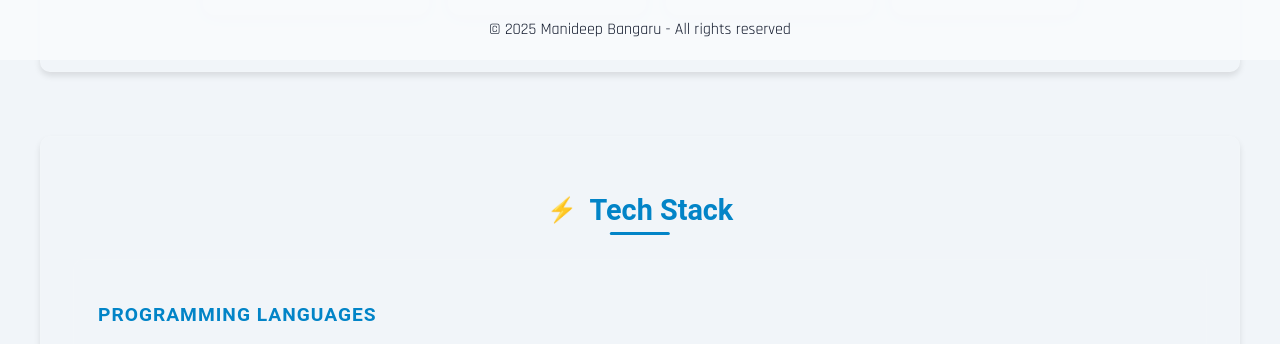
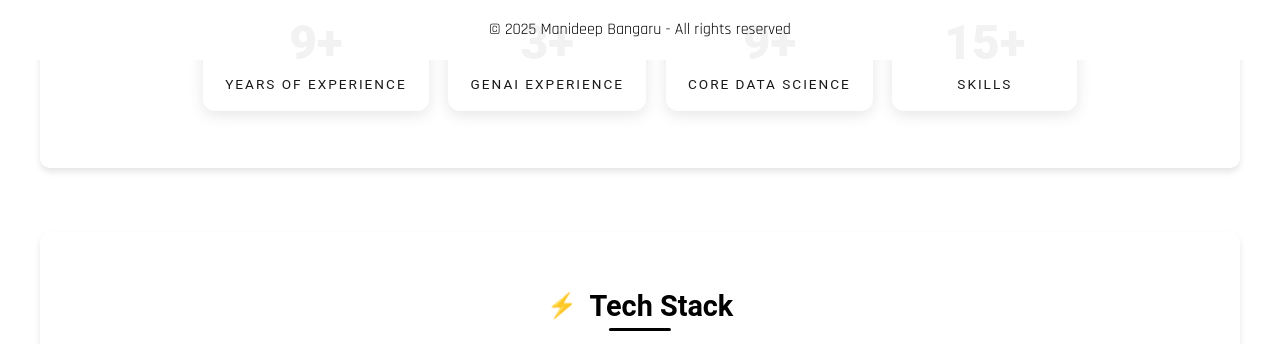
Before and after one commit to ManideepBangaru/manideepbangaru.github.io, a plain HTML site: page index.html in a window 1280 px wide. Shown: the part 740-1084 px from the top of the page. Drawn offline with nearby package versions, Linux system fonts and the light colour scheme; grey boxes are pictures that could not be loaded; a web font is replaced by a local one.

Commit message:
style: update color palette to black and white theme with improved contrast

```diff
--- a/css/styles.css
+++ b/css/styles.css
@@ -4,37 +4,42 @@
 /* Modern theme color palette */
 :root {
     /* Dark theme (default) */
-    --primary: #06b6d4;    /* Cyan */
-    --secondary: #0ea5e9;  /* Sky blue */
-    --accent: #38bdf8;     /* Lighter sky blue */
-    --dark: #0f172a;       /* Slate 900 */
-    --darker: #020617;     /* Slate 950 */
-    --light: #f8fafc;      /* Slate 50 */
+    --primary: #ffffff;    /* White */
+    --secondary: #ffffff;  /* White */
+    --accent: #ffffff;     /* White */
+    --dark: #000000;      /* Black */
+    --darker: #000000;    /* Black */
+    --light: #ffffff;     /* White */
     --text: var(--light);
     --bg: var(--dark);
-    --header-bg: rgba(15, 23, 42, 0.95);  /* More opaque header */
-    --content-bg: transparent;             /* Transparent content */
-    --footer-bg: rgba(15, 23, 42, 0.95);  /* More opaque footer */
-    --accent-color-hover: #0056b3; /* Darker shade of your accent color */
-    --hover-color: rgba(var(--accent-color-rgb), 0.1);
-    --accent-color: #007bff;
-    --border-color: rgba(0, 0, 0, 0.1);
-    --accent-color-rgb: 0, 123, 255; /* Same as your accent color but in RGB format */
+    --header-bg: rgba(0, 0, 0, 0.95);
+    --content-bg: transparent;
+    --footer-bg: rgba(0, 0, 0, 0.95);
+    --accent-color-hover: #ffffff;
+    --hover-color: rgba(255, 255, 255, 0.1);
+    --accent-color: #ffffff;
+    --border-color: rgba(255, 255, 255, 0.1);
+    --accent-color-rgb: 255, 255, 255;
 }
 
 /* Light theme variables */
 [data-theme="light"] {
-    --primary: #0284c7;    /* Sky 700 */
-    --secondary: #0369a1;  /* Sky 800 */
-    --accent: #0c4a6e;     /* Sky 900 */
-    --dark: #f8fafc;       /* Slate 50 */
-    --darker: #ffffff;
-    --light: #0f172a;      /* Slate 900 */
+    --primary: #000000;    /* Black */
+    --secondary: #000000;  /* Black */
+    --accent: #000000;     /* Black */
+    --dark: #ffffff;       /* White */
+    --darker: #ffffff;     /* White */
+    --light: #000000;      /* Black */
     --text: var(--light);
-    --bg: #f1f5f9;         /*Slate 100 */
-    --header-bg: rgba(248, 250, 252, 0.95);
+    --bg: #ffffff;         /* White */
+    --header-bg: rgba(255, 255, 255, 0.95);
     --content-bg: transparent;
-    --footer-bg: rgba(248, 250, 252, 0.95);
+    --footer-bg: rgba(255, 255, 255, 0.95);
+    --accent-color-hover: #000000;
+    --hover-color: rgba(0, 0, 0, 0.1);
+    --accent-color: #000000;
+    --border-color: rgba(0, 0, 0, 0.1);
+    --accent-color-rgb: 0, 0, 0;
 }
 
 /* Reset body and html styles */
@@ -462,6 +467,7 @@ body {
     max-width: 1200px;
     margin: 0 auto;
     padding: 2rem;
+    padding-top: 3rem;  /* Additional top padding */
     position: relative;
     z-index: 1;
 }
@@ -469,6 +475,7 @@ body {
 /* Profile Section */
 .profile-section {
     text-align: center;
+    margin-top: 80px;  /* Add gap between header and profile section */
     margin-bottom: 4rem;
 }
 
```
